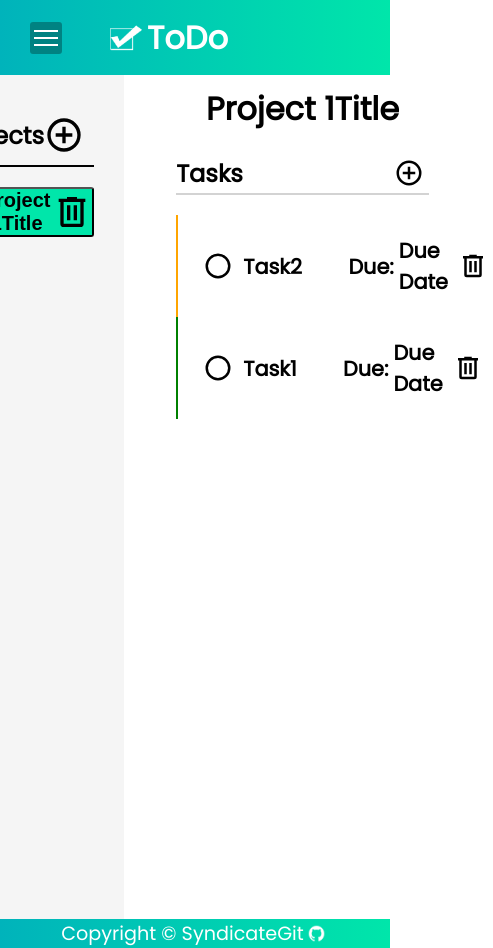
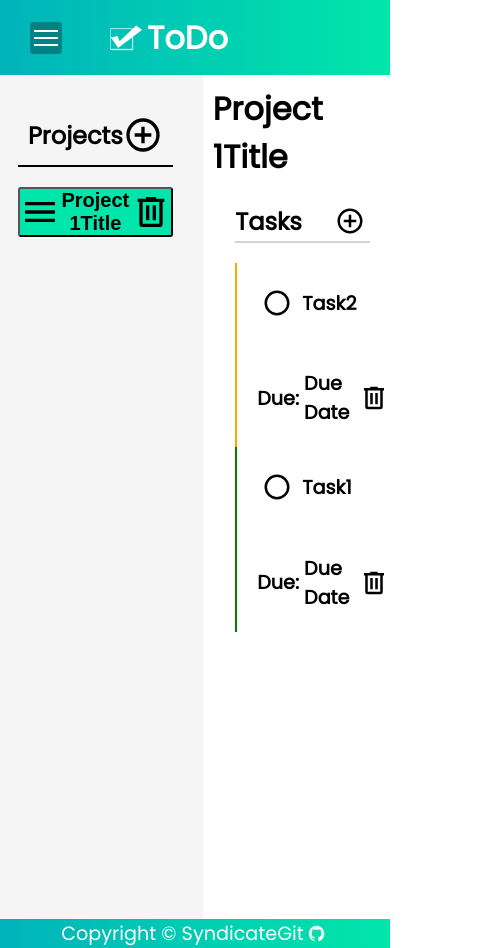
Before and after one commit to SyndicateGit/todo-list, a plain HTML site: page index.html in a window 390 px wide. Both pictures are taken after a click on the button "Project 1Title". Shown: the whole page, 493 px wide, since content can reach past the window. Drawn offline with Linux system fonts and the light colour scheme.

Commit message:
Added media query for tasks

```diff
--- a/style.css
+++ b/style.css
@@ -311,7 +311,6 @@ label{
   flex-direction: column;
   width: 75%;
   border-radius: 3px;
-
 }
 
 .task:hover{
@@ -335,6 +334,18 @@ label{
   align-items: center;
   gap: 5px;
 }
+
+
+/*Task overflow to next line*/
+@media (max-width: 900px) {
+  .task{
+    flex-direction: column;
+    font-size: 1.2rem;
+    align-items: start;
+  }
+}
+
+
 
 .icon{
   width: 40px;
```
